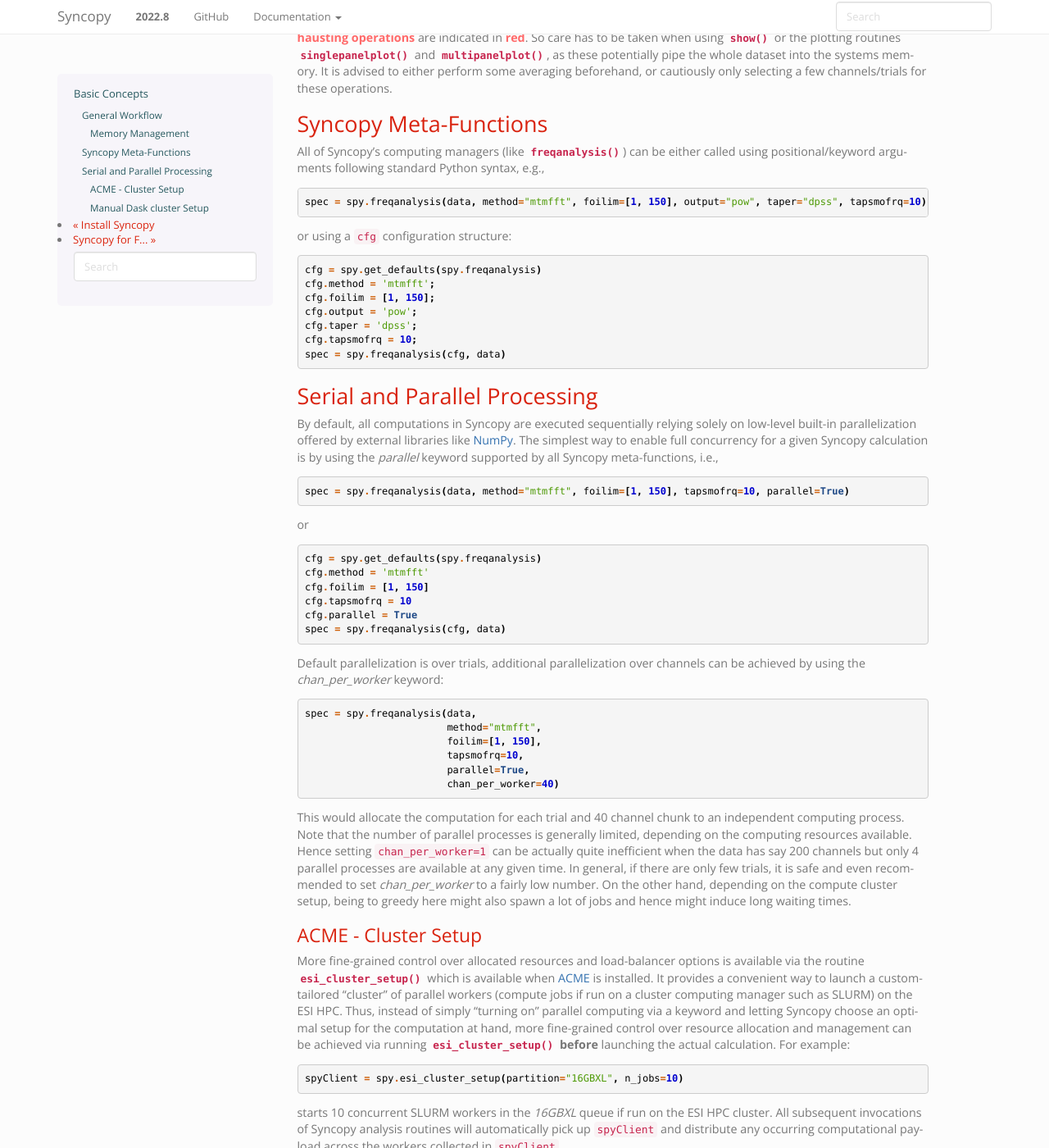
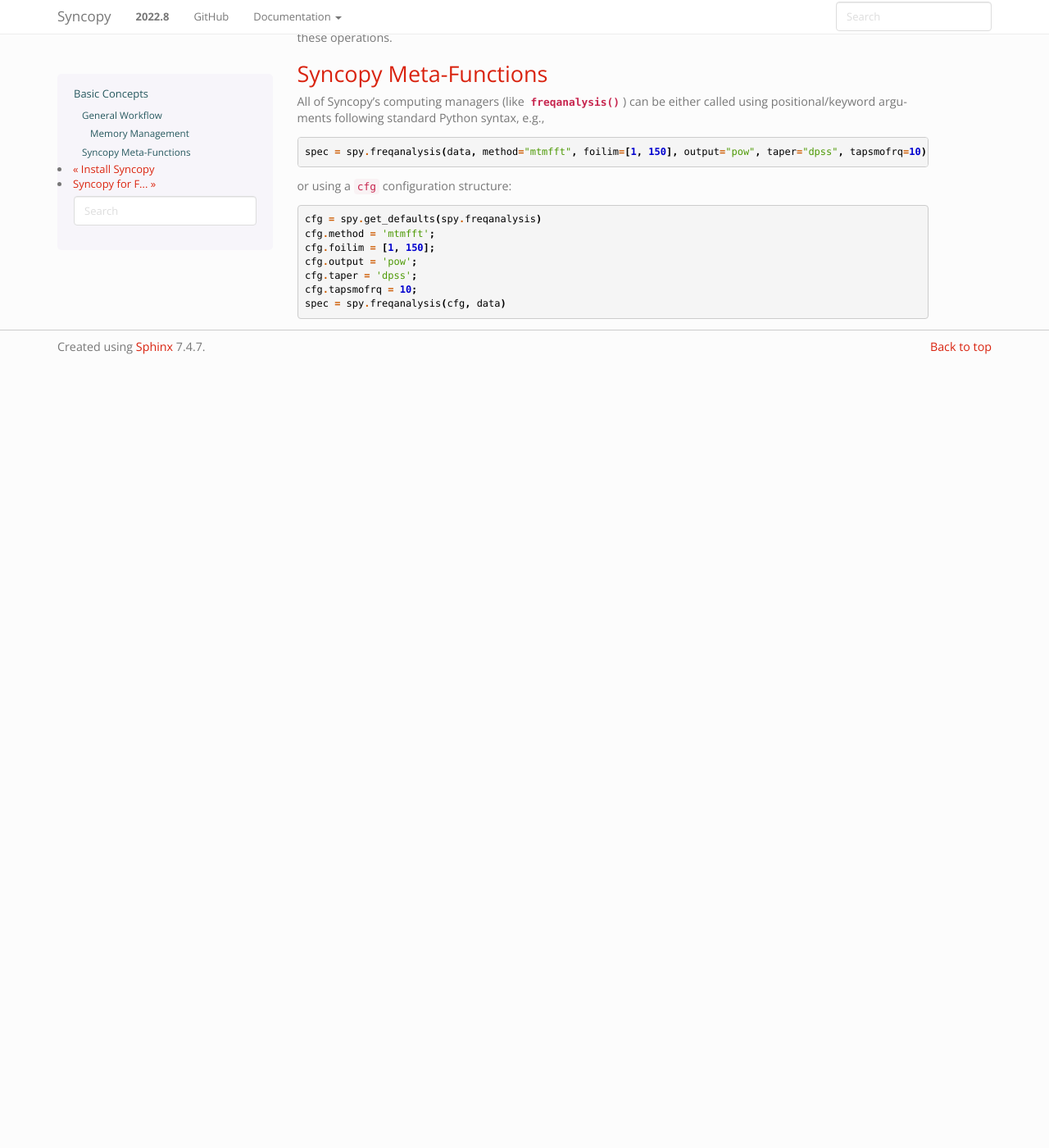
Before and after one commit to esi-neuroscience/syncopy, a Sphinx documentation site: the page built from doc/source/user/concepts.rst, in a window 1280 px wide and 1400 px high, scrolled down 1075 px. Shown: the whole window at 82% size. Built offline with Sphinx 7.4.7, drawn with Linux system fonts in a browser that asks for light colours; pages that are not in the unit, such as notebooks, are missing from menus; the version number is read from the project's files by our own code; after the commit the page ends 1517 px from its top, so only the background shows below that; some of the changed text lies outside the part shown.

Commit message:
DOC: Branch out parallel documentation
Changes to be committed:
	modified:   doc/source/README.rst
	modified:   doc/source/user/concepts.rst

```diff
--- a/doc/source/README.rst
+++ b/doc/source/README.rst
@@ -36,6 +36,7 @@
 * :doc:`Basic Concepts <user/concepts>`
 * :doc:`Syncopy for FieldTrip Users <user/fieldtrip>`
 * :doc:`Handling Data <user/data>`
+* :doc:`Parallel Processing <user/parallel>`
 * :doc:`Selections <user/selectdata>`
 * :doc:`Fooof <tutorials/fooof>`
 * :doc:`Resampling <tutorials/resampling>`
@@ -64,6 +65,7 @@
    quickstart/quickstart.rst
    setup
    user/concepts.rst
+   user/parallel.rst
    user/fieldtrip.rst
    user/data.rst
    user/selectdata.rst
--- a/doc/source/user/concepts.rst
+++ b/doc/source/user/concepts.rst
@@ -55,106 +55,3 @@
     cfg.taper = 'dpss';
     cfg.tapsmofrq = 10;
     spec = spy.freqanalysis(cfg, data)
-
-
-
-Serial and Parallel Processing
-------------------------------
-By default, all computations in Syncopy are executed sequentially relying solely
-on low-level built-in parallelization offered by external libraries like `NumPy <https://numpy.org/>`_.
-The simplest way to enable full concurrency for a given Syncopy calculation
-is by using the `parallel` keyword supported by all Syncopy meta-functions, i.e.,
-
-.. code-block:: python
-
-    spec = spy.freqanalysis(data, method="mtmfft", foilim=[1, 150], tapsmofrq=10, parallel=True)
-
-or
-
-.. code-block:: python
-
-    cfg = spy.get_defaults(spy.freqanalysis)
-    cfg.method = 'mtmfft'
-    cfg.foilim = [1, 150]
-    cfg.tapsmofrq = 10
-    cfg.parallel = True
-    spec = spy.freqanalysis(cfg, data)
-
-Default parallelization is over trials, additional parallelization over channels can be achieved by using the `chan_per_worker` keyword:
-
-.. code-block:: python
-
-    spec = spy.freqanalysis(data,
-		            method="mtmfft",
-			    foilim=[1, 150],
-			    tapsmofrq=10,
-			    parallel=True,
-			    chan_per_worker=40)
-
-This would allocate the computation for each trial and 40 channel chunk to an independent computing process. Note that the number of parallel processes is generally limited, depending on the computing resources available. Hence setting ``chan_per_worker=1`` can be actually quite inefficient when the data has say 200 channels but only 4 parallel processes are available at any given time. In general, if there are only few trials, it is safe and even recommended to set `chan_per_worker` to a fairly low number. On the other hand, depending on the compute cluster setup, being to greedy here might also spawn a lot of jobs and hence might induce long waiting times.
-
-
-ACME - Cluster Setup
-~~~~~~~~~~~~~~~~~~~~
-
-More fine-grained control over allocated resources and load-balancer options is available
-via the routine :func:`~syncopy.esi_cluster_setup` which is available when
-`ACME <https://github.com/esi-neuroscience/acme>`_ is installed.
-It provides a convenient way to launch a custom-tailored
-"cluster" of parallel workers (compute jobs if run on a cluster computing manager such as SLURM)
-on the ESI HPC.
-Thus, instead of simply "turning on" parallel computing via a keyword and letting
-Syncopy choose an optimal setup for the computation at hand, more fine-grained
-control over resource allocation and management can be achieved via running
-:func:`~syncopy.esi_cluster_setup` **before** launching the actual calculation.
-For example::
-
-    spyClient = spy.esi_cluster_setup(partition="16GBXL", n_jobs=10)
-
-starts 10 concurrent SLURM workers in the `16GBXL` queue if run on the ESI HPC
-cluster. All subsequent invocations of Syncopy analysis routines will automatically
-pick up ``spyClient`` and distribute any occurring computational payload across
-the workers collected in ``spyClient``.
-
-.. hint::
-
-   If `esi_cluster_setup` is unavailable, have a look at :ref:`install_acme` For general deployment on other HPC systems please contact the ACME
-   team directly.
-
-Manual Dask cluster Setup
-~~~~~~~~~~~~~~~~~~~~~~~~
-
-With ``parallel=True`` Syncopy looks for a running `Dask <https://dask.org/>`_ client to attach to,
-and if none is found a Dask ``LocalCluster`` is started as a fallback to allow basic parallel execution on single machines.
-
-If you are working on a HPC system, you can configure your own Dask cluster **before** running any Syncopy
-computations, and Syncopy will happily use the provided ressoures. See the `Dask tutorial <https://tutorial.dask.org/>`_
-for a general introduction about allocating distributed computing ressources. On a SLURM cluster, a basic setup
-could look like this::
-
-  import dask.distributed as dd
-  import dask_jobqueue as dj
-  import syncopy as spy
-
-  slurm_wdir = "/path/to/workdir/"
-  n_jobs = 10
-  reqMem = 48
-  queue = 'slurm_queue'
-
-  cl = dj.SLURMCluster(cores=1, memory=f'{reqMem} GB', processes=1,
-                       local_directory=slurm_wdir,
-                       queue=queue)
-
-  cl.scale(n_jobs)
-  client = dd.Client(cl)
-  # after some time the workers should become available
-  print(client.cluster.scheduler_info['workers'])
-
-  # now start syncopy computations,
-  # dask client gets automatically recognized
-  spy.freqanalysis(...)
-
-
-.. hint::
-   For a basic introduction to HPC computing see this `wiki <https://hpc-wiki.info>`_
-   and/or the Slurm `documentation <https://slurm.schedmd.com/>`_.
```
Also changed, not shown: other parts of doc/source/user/concepts.rst (+1 -1 lines).
